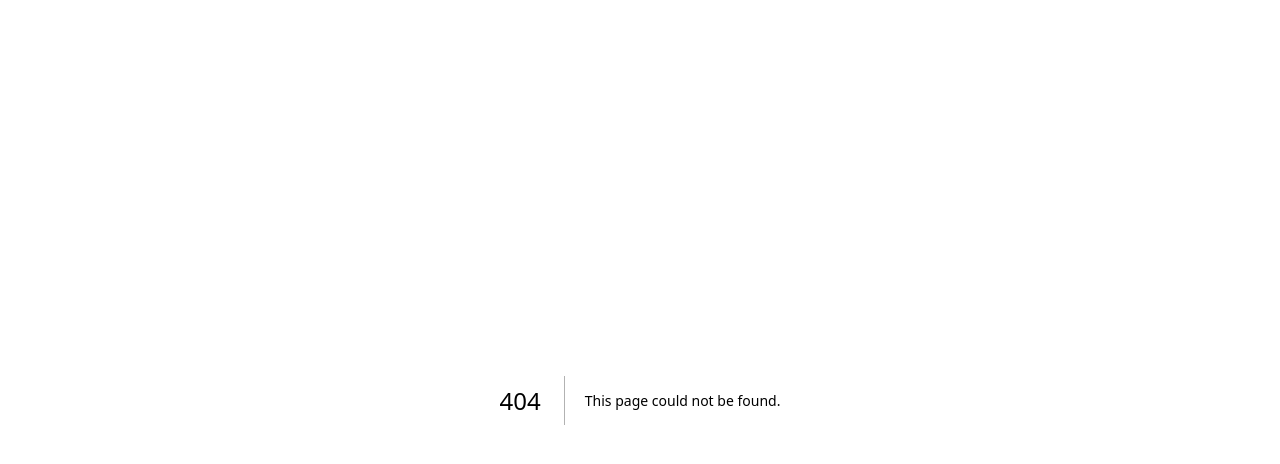
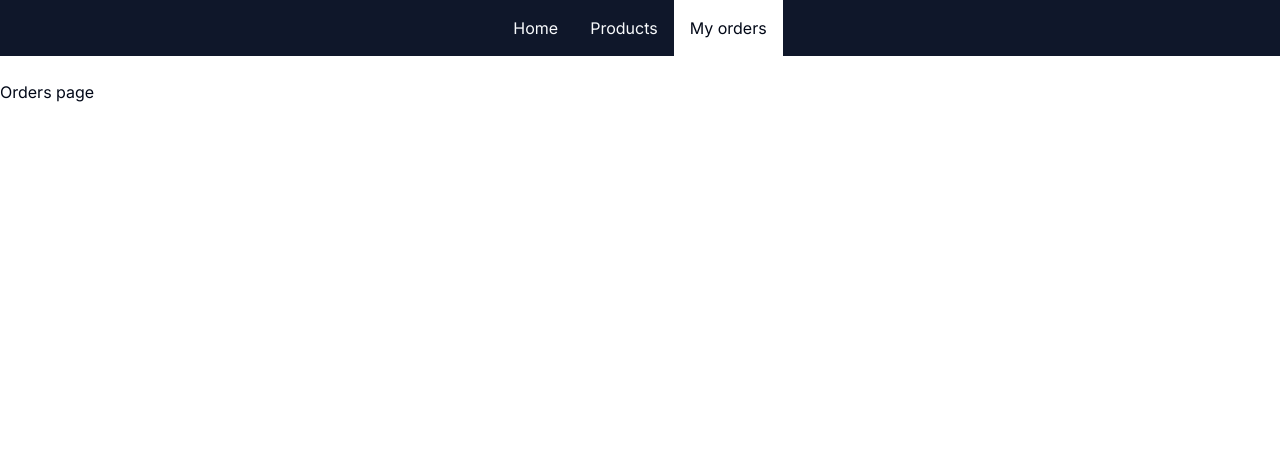
Before and after one commit to FacuTombesi/Ecommerce, a Next.js app: page /orders in a window 1280 px wide. Before the commit this address had no page. Shown: the top 464 px of the page. Built offline with nearby package versions, Linux system fonts and the light colour scheme.

Commit message:
add(+): created customer orders page

```diff
--- /dev/null
+++ b/src/app/(customerPages)/orders/page.tsx
@@ -0,0 +1,5 @@
+export default function OrdersPage() {
+  return (
+    <h1>Orders page</h1>
+  );
+}
```
